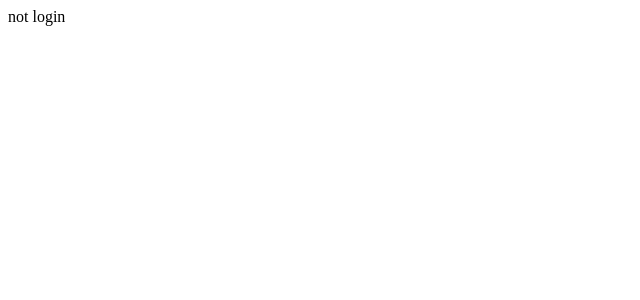
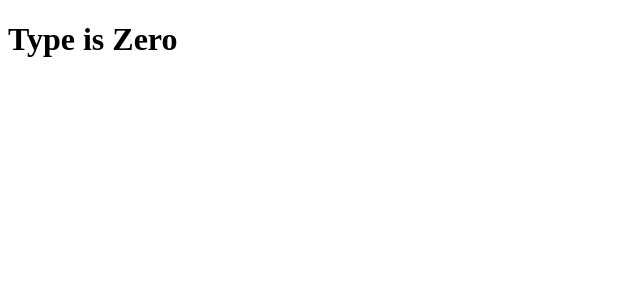
Before and after one commit to zyf0128/react-basic, a React (Create React App) app: page / in a window 1280 px wide. Shown: the top 300 px of the page, without its empty margins (0-640 px from the left). Built offline with nearby package versions, Linux system fonts and the light colour scheme.

Commit message:
复杂的条件渲染 if else

```diff
--- a/src/App.js
+++ b/src/App.js
@@ -1,19 +1,28 @@
 const count = 100;
 
+// 0,1,3
+var type = 0
 
-const isLogin = false
+// 实现一个核心的渲染逻辑
+
+function renderContent() {
+    {/* 通过if语句来实现复杂的渲染逻辑 */ }
+    if (type === 0) {
+        return <h1>Type is Zero</h1>;
+    } else if (type === 1) {
+        return <h2>Type is One</h2>;
+    } else {
+        return <h3>Type is Other</h3>;
+    }
+}
+
 
 // 项目的根组件
 function App() {
     return (
-
         <div>
-            {/* 条件渲染 */}
-            {/* 逻辑与 && */}
-            {isLogin && <span>Login</span>}
-
-            {/* 三元运算 */}
-            {isLogin ? <span>login</span> : <span> not login</span>}
+            {/* 通过调用函数来渲染 */}
+            {renderContent()} <br />
         </div>
     );
 }
```
Also changed, not shown: 1 other file (tests, documents, lock files or other folders).
